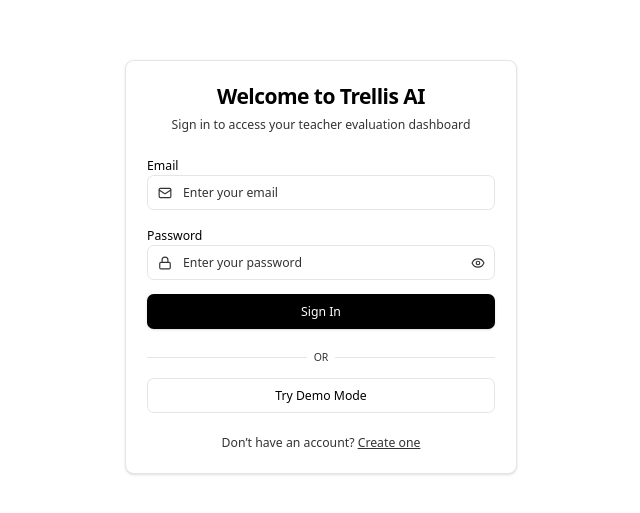
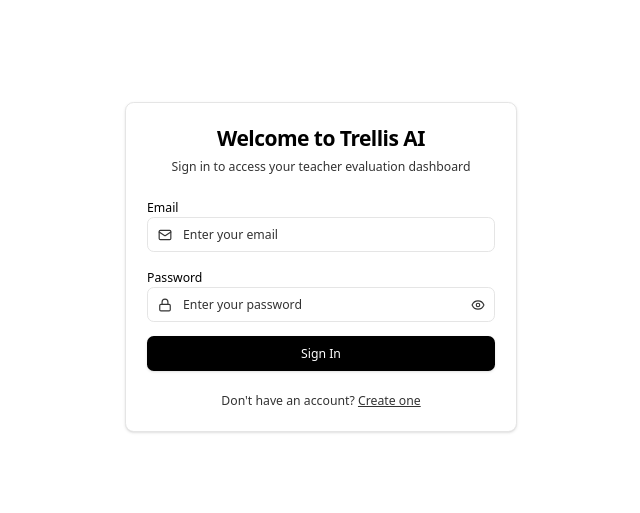
Before and after one commit to dylanparallax/trellis-v4, a Next.js app in the folder apps/web/: page /login in a window 1280 px wide. Shown: the part 133-646 px from the top of the page, without its empty margins (319-959 px from the left). Built offline with nearby package versions, Linux system fonts and the light colour scheme; no server answers.

Commit message:
Remove demo mode from login and signup pages

```diff
--- a/apps/web/src/app/login/page.tsx
+++ b/apps/web/src/app/login/page.tsx
@@ -48,19 +48,6 @@
       const isDemoMode = process.env.NEXT_PUBLIC_DEMO_MODE === 'true' || !isSupabaseConfigured
       setError(isDemoMode ? 'Demo mode: routing to dashboard.' : 'Login failed. Check your credentials.')
     } finally {
-      setIsLoading(false)
-    }
-  }
-
-  const handleDemoLogin = async () => {
-    setIsLoading(true)
-    setError('')
-
-    try {
-      // For demo mode, just redirect to dashboard
-      router.push('/dashboard')
-    } catch {
-      setError('Demo login failed')
       setIsLoading(false)
     }
   }
@@ -134,30 +121,8 @@
             </Button>
           </form>
 
-          <div className="mt-6">
-            <div className="relative">
-              <div className="absolute inset-0 flex items-center">
-                <span className="w-full border-t" />
-              </div>
-              <div className="relative flex justify-center text-xs uppercase">
-                <span className="bg-white px-2 text-muted-foreground">
-                  Or
-                </span>
-              </div>
-            </div>
-
-            <Button
-              variant="outline"
-              className="w-full mt-4"
-              onClick={handleDemoLogin}
-              disabled={isLoading}
-            >
-              Try Demo Mode
-            </Button>
-          </div>
-
           <div className="mt-6 text-center text-sm text-muted-foreground">
-            Don’t have an account?{' '}
+            Don&apos;t have an account?{' '}
             <a href="/signup" className="underline">Create one</a>
           </div>
         </CardContent>
```
